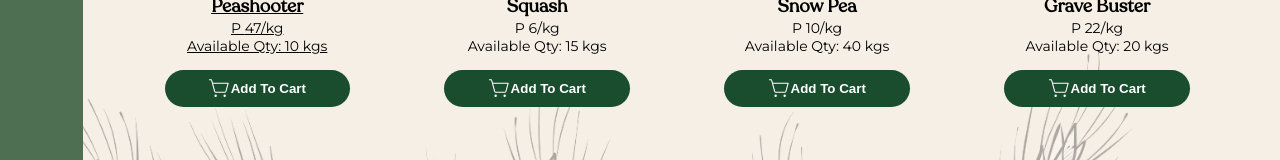
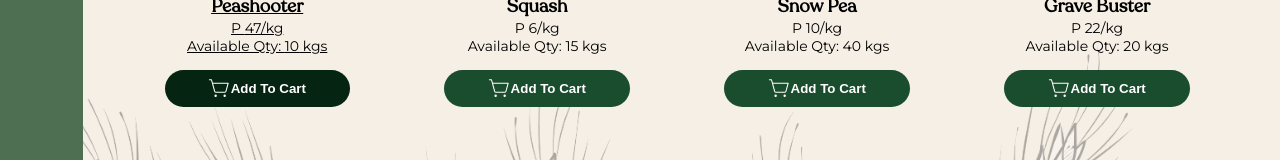
Before and after one commit to JomarMonrealUPLB/Farm-to-Table, a React (Create React App) app in the folder client/: page /shopping-page in a window 1280 px wide. In both pictures the pointer is over the button 257 px from the left and 457 px from the top of the page. Shown: the part 369-529 px from the top of the page. Built offline with nearby package versions, Linux system fonts and the light colour scheme; grey boxes are pictures that could not be loaded.

Commit message:
chore: button hovereffect added

```diff
--- a/client/src/components/ProductItem.css
+++ b/client/src/components/ProductItem.css
@@ -42,3 +42,7 @@
     justify-content: center;
     align-items: center;
 }
+
+.product_item-button:hover{
+    background-color: var(--primary-green-dark-hover);
+}
```
